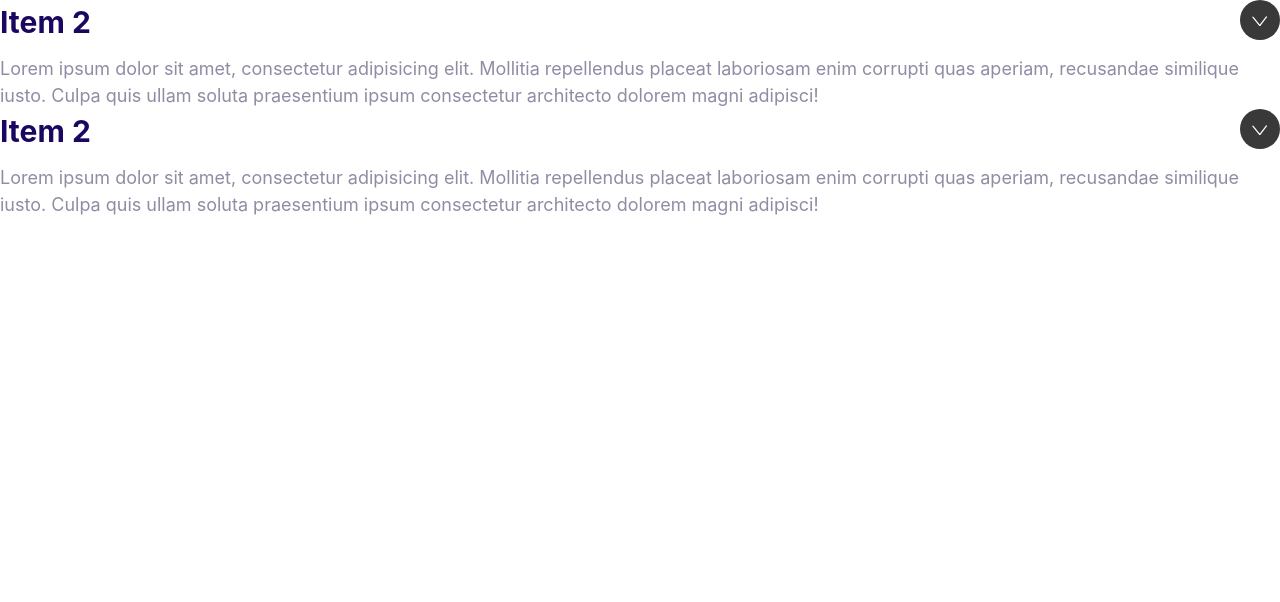
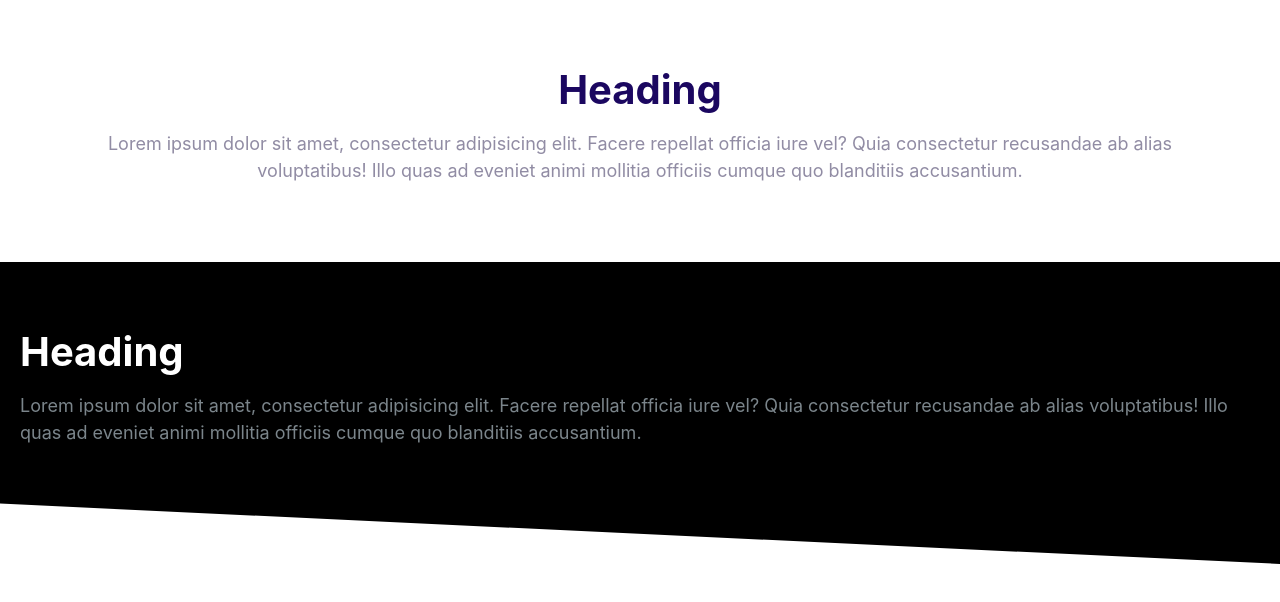
Before and after one commit to danielvmv/danify, a plain HTML site: page index.html in a window 1280 px wide. Drawn offline with Linux system fonts and the light colour scheme.

Commit message:
Add block component

```diff
--- a/CSS/styles.css
+++ b/CSS/styles.css
@@ -570,3 +570,40 @@
   max-height: 100vh;
   opacity: 1;
 }
+/* Blocks */
+.block {
+  --padding-vertical: 6rem;
+  padding: var(--padding-vertical) 2rem;
+}
+
+.block__header {
+  text-align: center;
+}
+
+.block__heading {
+  margin-top: 0;
+}
+
+.block--dark {
+  background: #000;
+  color: #7b858b;
+}
+
+.block--dark .block__heading {
+  color: #fff;
+}
+
+.block--skewed-right {
+  padding-bottom: calc(var(--padding-vertical) + 4rem);
+  clip-path: polygon(0% 0%, 100% 0%, 100% 100%, 0% 80%);
+}
+
+.block--skewed-left {
+  padding-bottom: calc(var(--padding-vertical) + 4rem);
+  clip-path: polygon(0% 0%, 100% 0%, 100% 80%, 0% 100%);
+}
+
+.container {
+  max-width: 1140px;
+  margin: 0 auto;
+}
--- a/index.html
+++ b/index.html
@@ -9,34 +9,26 @@
     <link rel="stylesheet" href="CSS/styles.css" />
   </head>
   <body>
-    <div class="collapsible collapsible--expanded">
-      <header class="collapsible__header">
-        <h2 class="collapsible__heading">Item 2</h2>
-        <svg class="icon icon--white collapsible__chevron">
-          <use xlink:href="images/sprite.svg#chevron"></use>
-        </svg>
+    <section class="block container">
+      <header class="block__header">
+        <h2 class="block__heading">Heading</h2>
+        <p>
+          Lorem ipsum dolor sit amet, consectetur adipisicing elit. Facere
+          repellat officia iure vel? Quia consectetur recusandae ab alias
+          voluptatibus! Illo quas ad eveniet animi mollitia officiis cumque quo
+          blanditiis accusantium.
+        </p>
       </header>
-      <div class="collapsible__content">
-        Lorem ipsum dolor sit amet, consectetur adipisicing elit. Mollitia
-        repellendus placeat laboriosam enim corrupti quas aperiam, recusandae
-        similique iusto. Culpa quis ullam soluta praesentium ipsum consectetur
-        architecto dolorem magni adipisci!
-      </div>
-    </div>
-    <div class="collapsible collapsible--expanded">
-      <header class="collapsible__header">
-        <h2 class="collapsible__heading">Item 2</h2>
-        <svg class="icon icon--white collapsible__chevron">
-          <use xlink:href="images/sprite.svg#chevron"></use>
-        </svg>
-      </header>
-      <div class="collapsible__content">
-        Lorem ipsum dolor sit amet, consectetur adipisicing elit. Mollitia
-        repellendus placeat laboriosam enim corrupti quas aperiam, recusandae
-        similique iusto. Culpa quis ullam soluta praesentium ipsum consectetur
-        architecto dolorem magni adipisci!
-      </div>
-    </div>
+    </section>
+    <section class="block block--dark block--skewed-right">
+      <h2 class="block__heading">Heading</h2>
+      <p>
+        Lorem ipsum dolor sit amet, consectetur adipisicing elit. Facere
+        repellat officia iure vel? Quia consectetur recusandae ab alias
+        voluptatibus! Illo quas ad eveniet animi mollitia officiis cumque quo
+        blanditiis accusantium.
+      </p>
+    </section>
     <script src="js/main.js"></script>
   </body>
 </html>
```
Also changed, not shown: components/blocks.html (added, +9 -0 lines).
